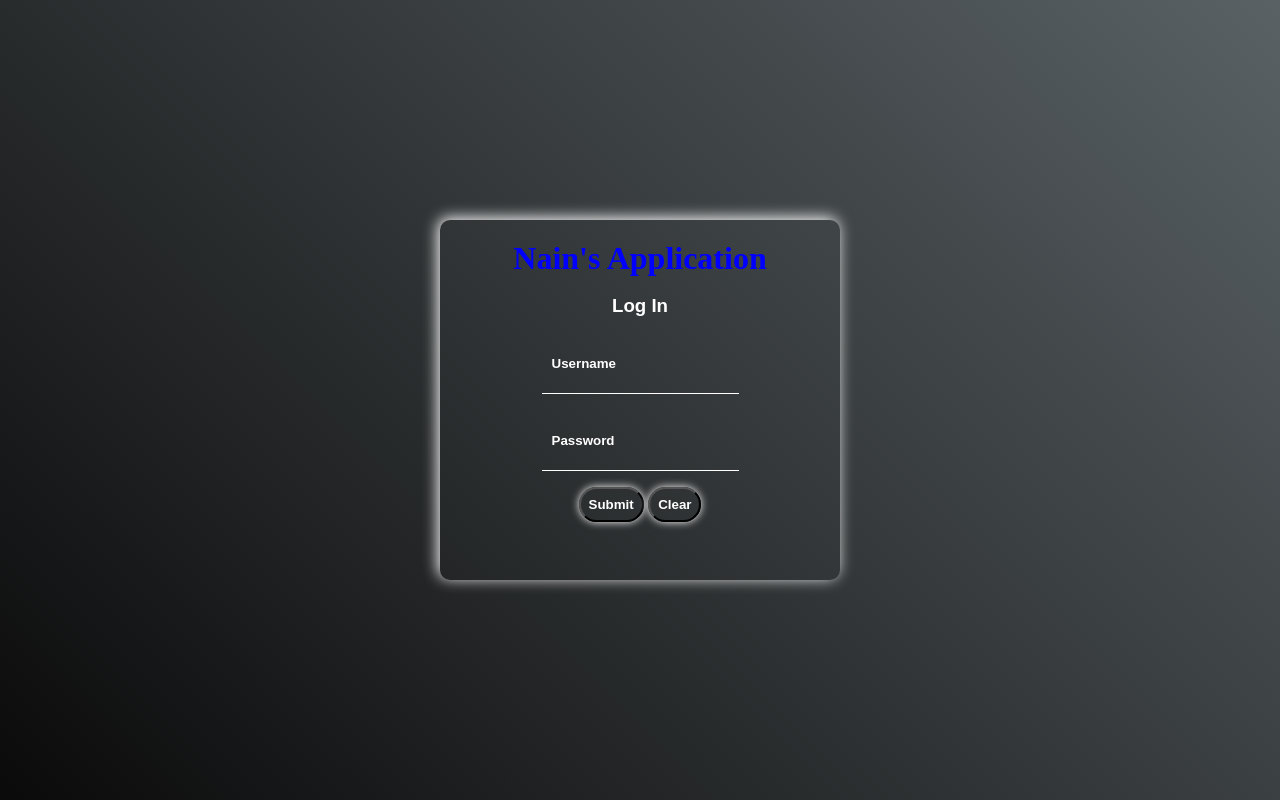
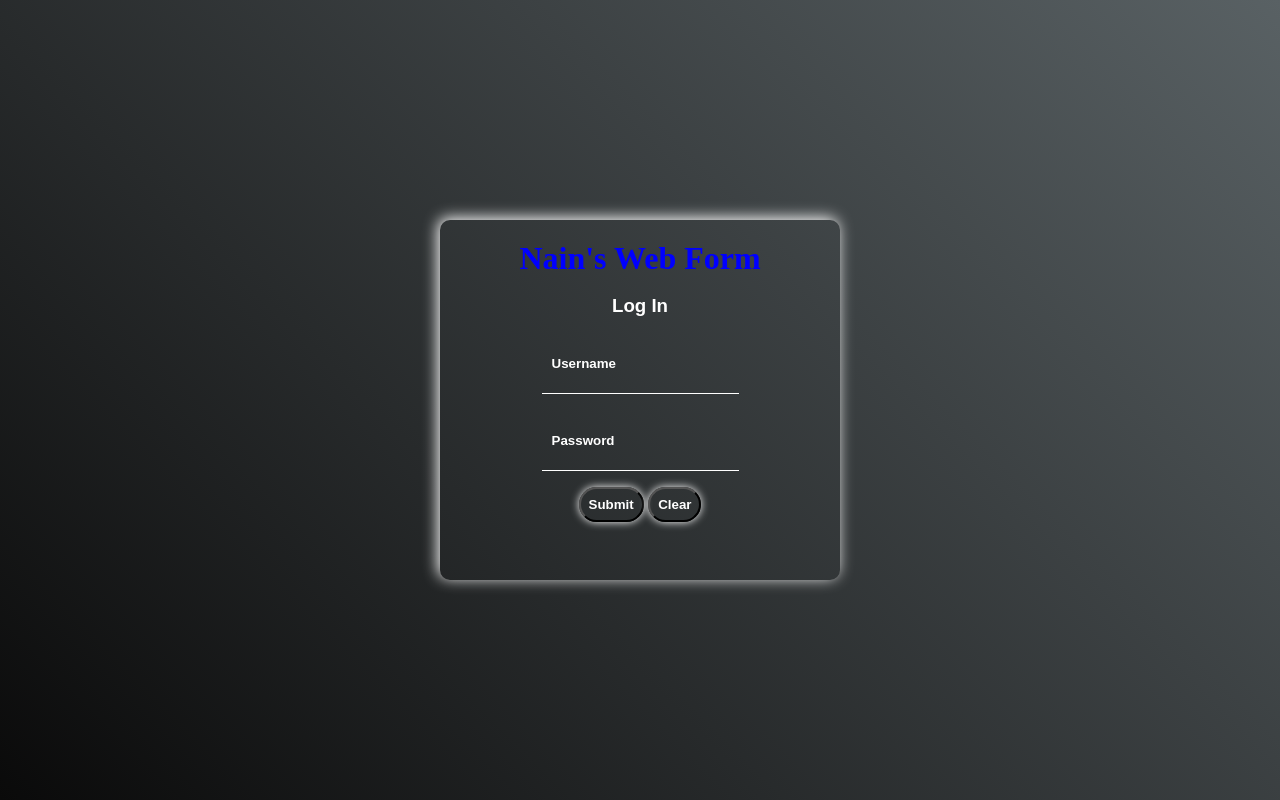
Before and after one commit to 22F-3718/LogIn_Form, a plain HTML site: page index.html in a window 1280 px wide. Drawn offline with Linux system fonts and the light colour scheme.

Commit message:
Update index.html

```diff
--- a/index.html
+++ b/index.html
@@ -8,7 +8,7 @@
 </head>
 <body>
     <div class="main">
-        <h1>Nain's Application</h1>
+        <h1>Nain's Web Form</h1>
         <br>
         <h3>Log In</h3>
             <input type="text" placeholder="Username">
```
